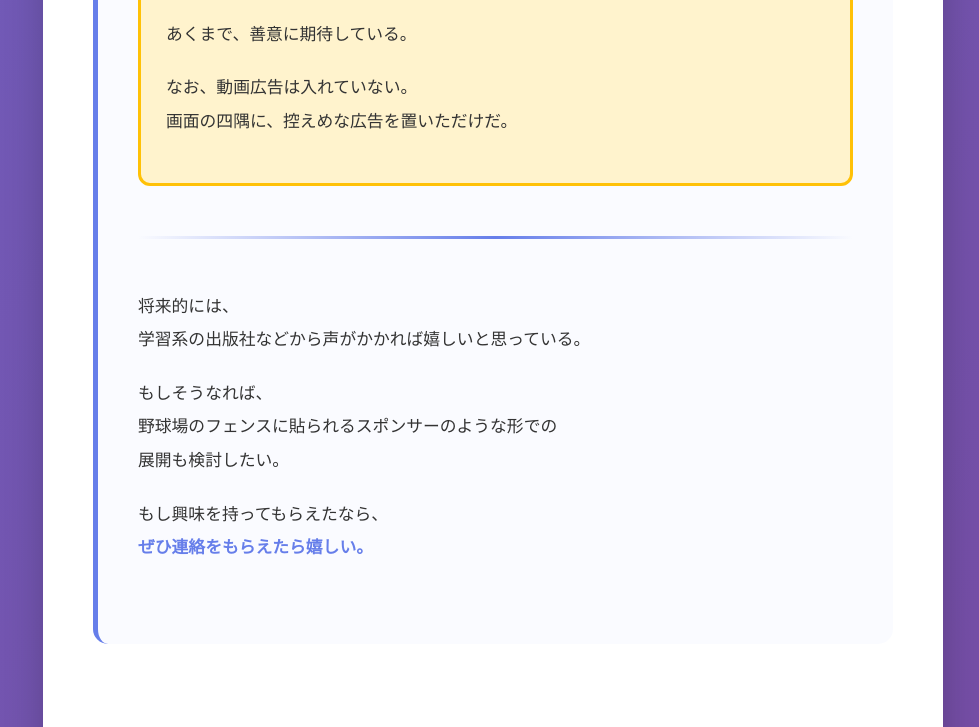
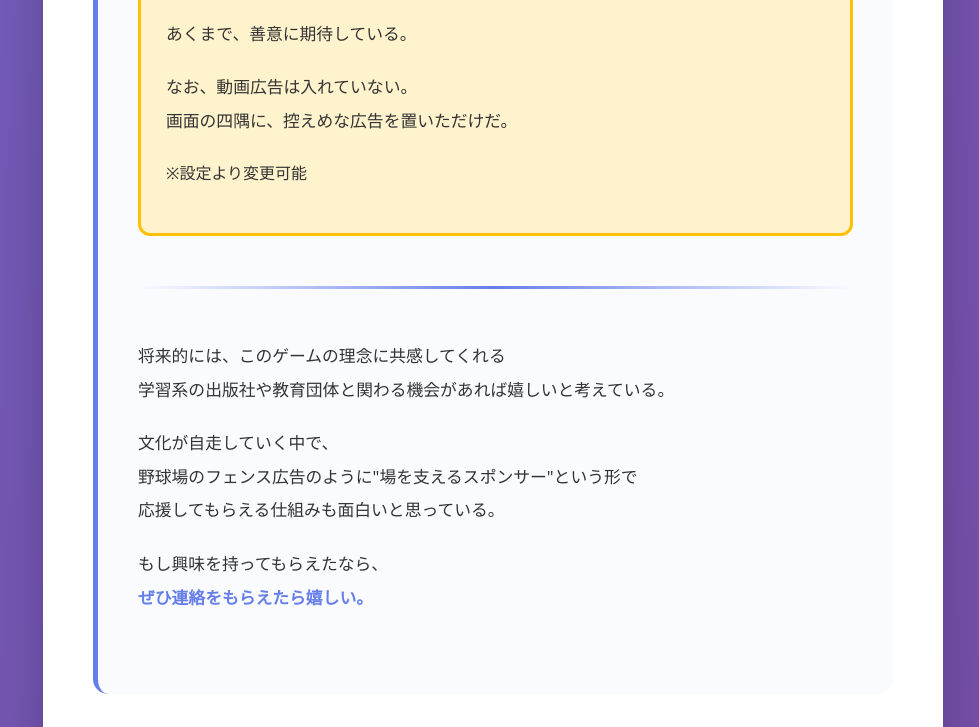
Before and after one commit to Solowords-yuki/Solowords-yuki.github.io, a website: page blog/education.html in a window 1280 px wide. Shown: the part 5284-6011 px from the top of the page, without its empty margins (147-1126 px from the left). Drawn offline with Linux system fonts and the light colour scheme.

Commit message:
Add files via upload

```diff
--- a/blog/education.html
+++ b/blog/education.html
@@ -327,6 +327,7 @@
                 <div class="quote-box">
                     応援でいい。<br>
                     一緒に盛り上げないか？
+
                 </div>
 
                 <div class="highlight-box">
@@ -342,16 +343,17 @@
                     <p>あくまで、善意に期待している。</p>
                     <p>なお、動画広告は入れていない。<br>
                     画面の四隅に、控えめな広告を置いただけだ。</p>
+                    ※設定より変更可能</p>
                 </div>
 
                 <div class="divider"></div>
 
-                <p>将来的には、<br>
-                学習系の出版社などから声がかかれば嬉しいと思っている。</p>
+                <p>将来的には、このゲームの理念に共感してくれる<br>
+                学習系の出版社や教育団体と関わる機会があれば嬉しいと考えている。</p>
 
-                <p>もしそうなれば、<br>
-                野球場のフェンスに貼られるスポンサーのような形での<br>
-                展開も検討したい。</p>
+                <p>文化が自走していく中で、<br>
+                野球場のフェンス広告のように"場を支えるスポンサー"という形で<br>
+                応援してもらえる仕組みも面白いと思っている。</p>
 
                 <p>もし興味を持ってもらえたなら、<br>
                 <span class="emphasis">ぜひ連絡をもらえたら嬉しい。</span></p>
```
Also changed, not shown: faq.html (+18 -4 lines).
